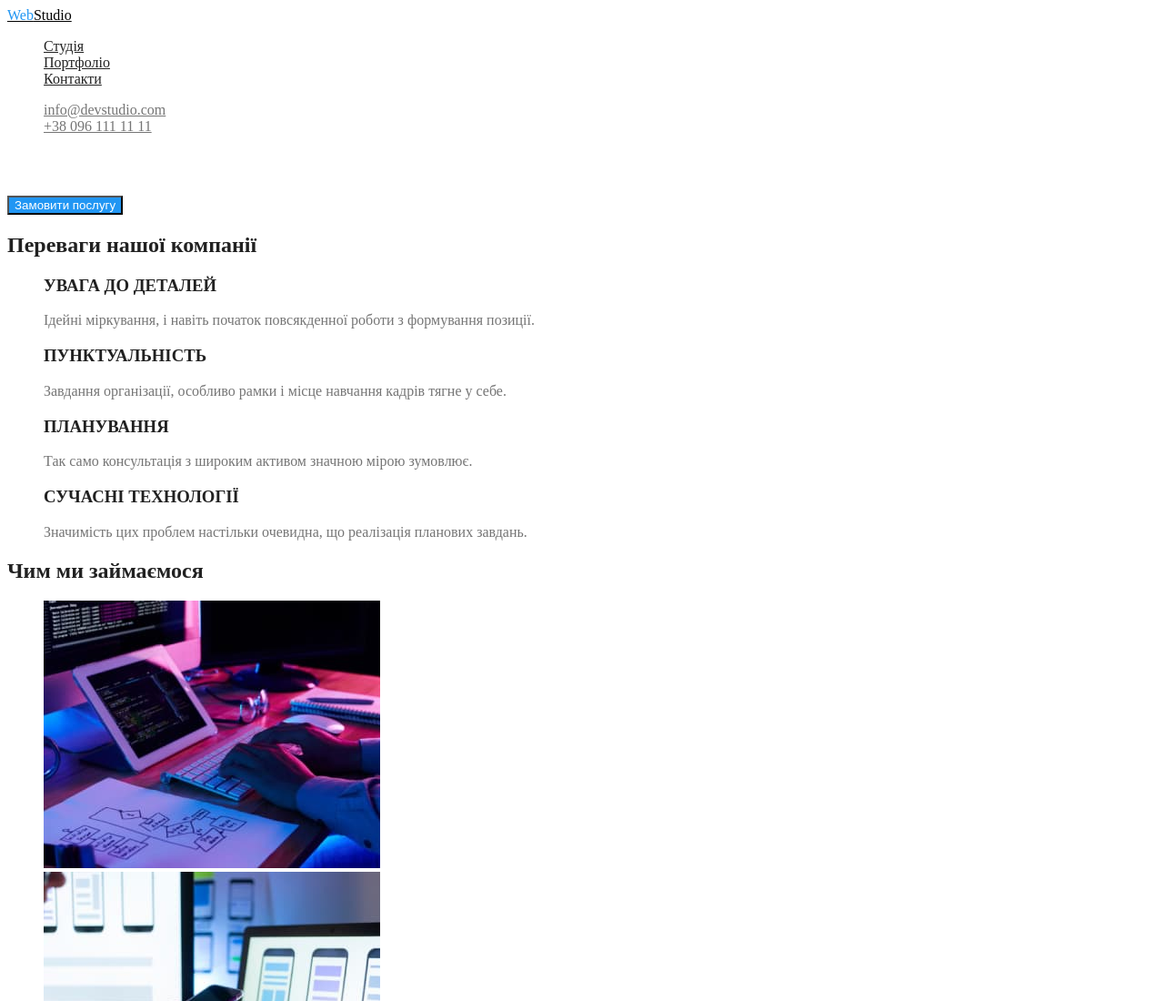
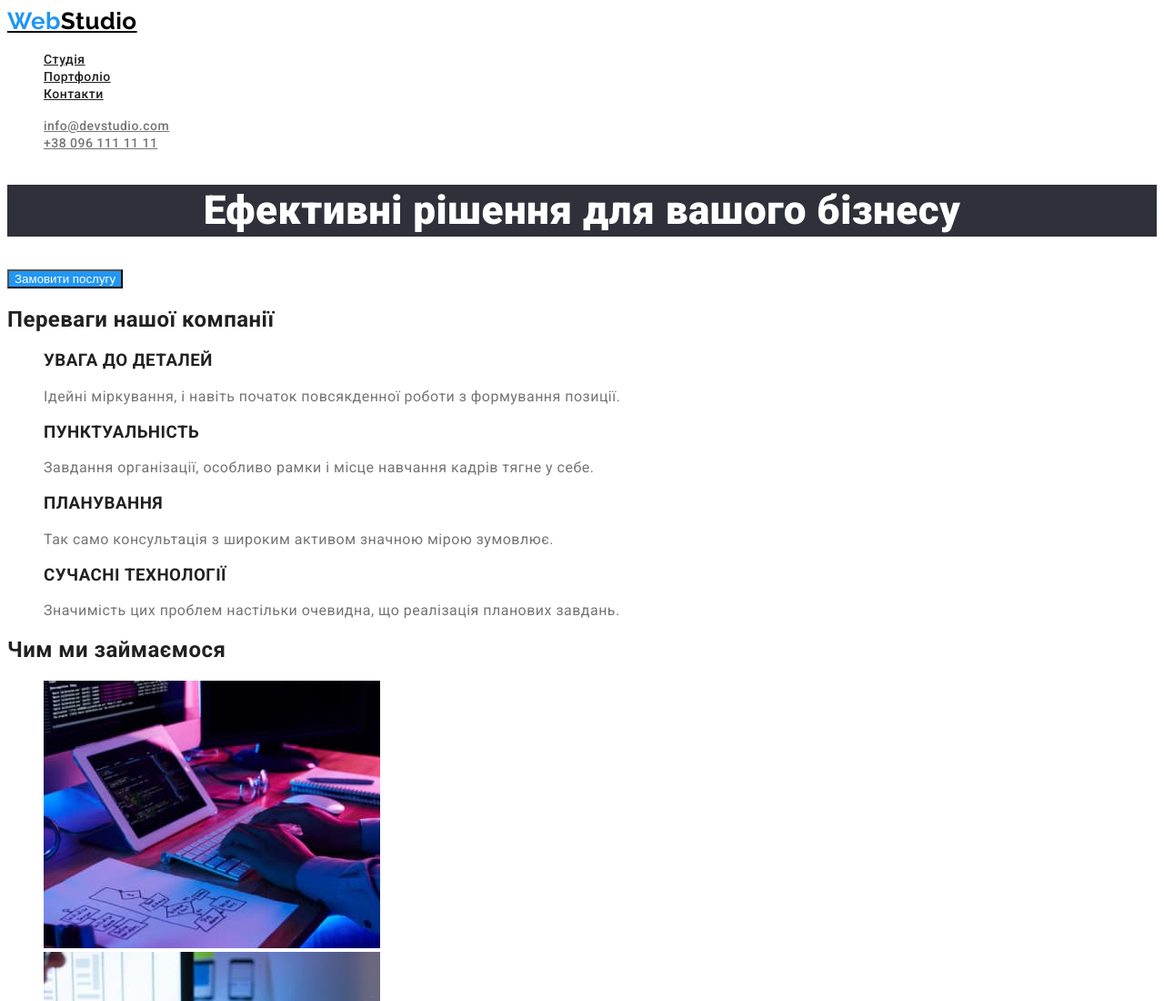
Before and after one commit to Minutestatic/goit-markup-hw-02, a plain HTML site: page index.html in a window 1280 px wide. Shown: the top 1100 px of the page at 91% size. Drawn offline with Linux system fonts and the light colour scheme.

Commit message:
Добавляет шрифты

```diff
--- a/css/styles.css
+++ b/css/styles.css
@@ -26,6 +26,8 @@
 body {
   border-color: var(--main-page-color);
   color: var(--primary-text-color);
+  font-family: Roboto;
+  letter-spacing: 0.03em;
 }
 
 /* Footer */
@@ -33,6 +35,10 @@ body {
 /* Site logo */
 .logo {
   color: var(--black-text-color);
+  font-family: Raleway;
+  font-weight: 700;
+  font-size: 26px;
+  line-height: 1.2;
 }
 
 /* .logo:hover,
@@ -46,6 +52,9 @@ body {
 /* Footer-nav */
 .site-nav .link {
   color: var(--title-text-color);
+  font-weight: 500;
+  font-size: 14px;
+  line-height: 1.1;
 }
 
 .site-nav .link:hover,
@@ -59,6 +68,9 @@ body {
 /* Footer-Contact */
 .contact .link {
   color: var(--primary-text-color);
+  font-weight: 500;
+  font-size: 14px;
+  line-height: 1.1;
 }
 .contact .link:hover,
 .contact .link:focus {
@@ -70,6 +82,11 @@ body {
 
 .hero-title {
   color: var(--withe-text-color);
+  background-color: var(--footer-color);
+  font-weight: 900;
+  font-size: 44px;
+  line-height: 1.3;
+  text-align: center;
 }
 
 /* Section */
--- a/index.html
+++ b/index.html
@@ -5,6 +5,10 @@
     <meta http-equiv="X-UA-Compatible" content="IE=edge" />
     <meta name="viewport" content="width=device-width, initial-scale=1.0" />
     <title>WebStudio</title>
+    <link
+      href="https://fonts.googleapis.com/css2?family=Raleway:wght@700&family=Roboto:wght@400;500;700;900&display=swap"
+      rel="stylesheet"
+    />
     <link rel="stylesheet" href="./css/styles.css" />
   </head>
   <body>
```
Also changed, not shown: portfolio.html (+4 -0 lines).
